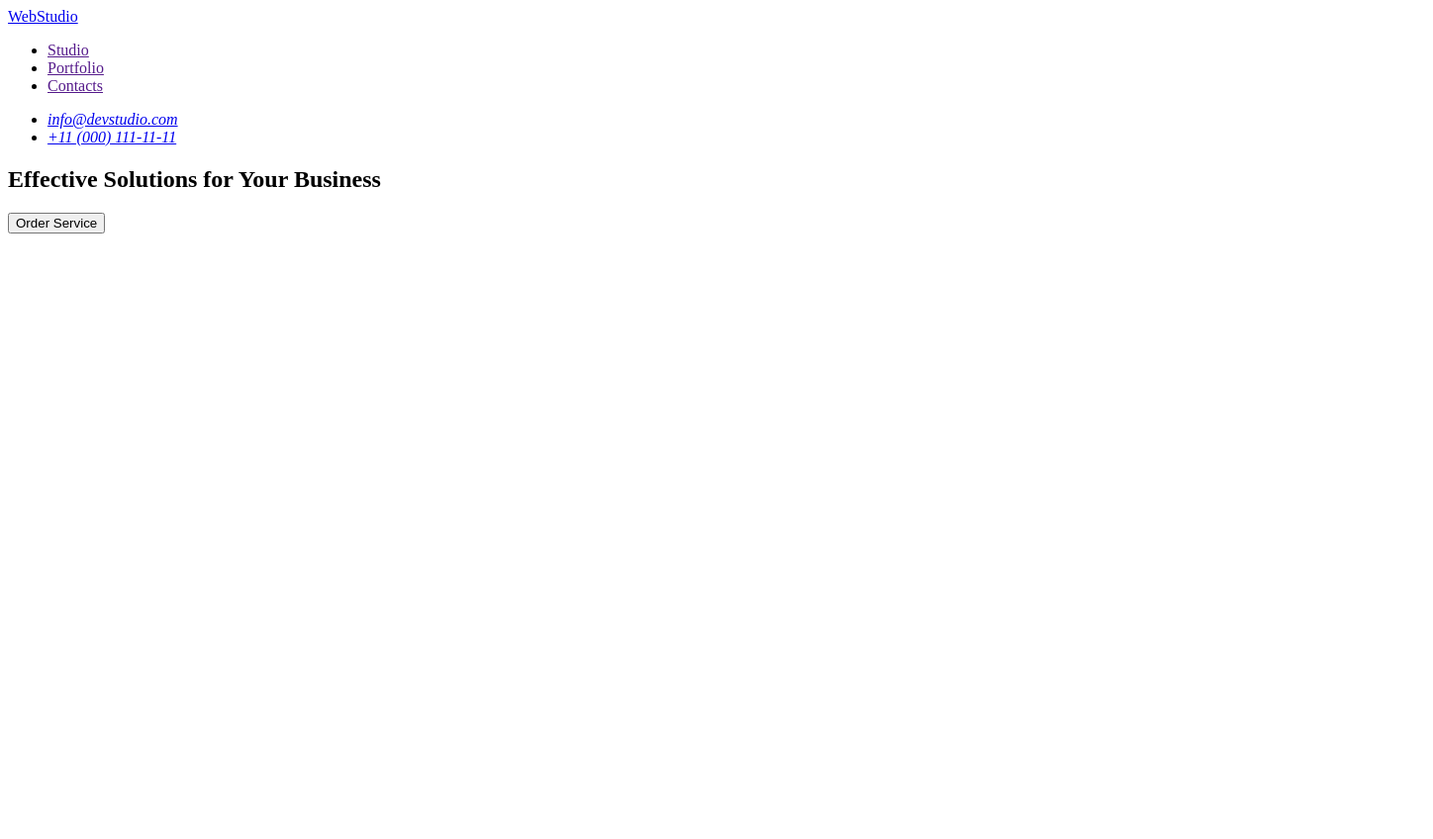
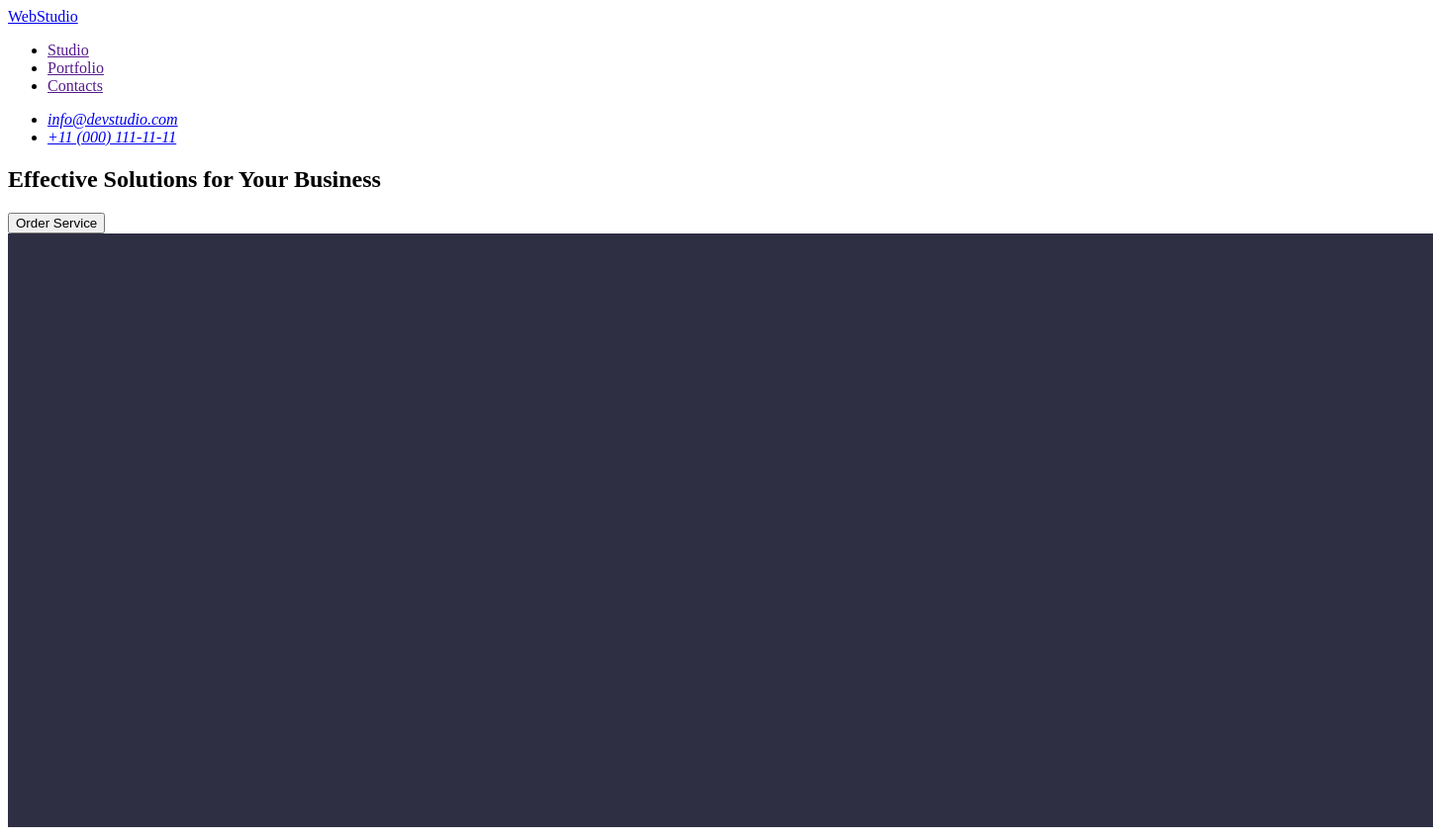
Before and after one commit to svitlana17o/goit-markup-hw-01, a plain HTML site: page index.html in a window 1280 px wide. Shown: the whole page at 99% size, 1448 px wide, since content can reach past the window. Before the commit the page ends 800 px from the top, so only its background shows below. Drawn offline with Linux system fonts and the light colour scheme.

```diff
--- a/index.html
+++ b/index.html
@@ -33,6 +33,7 @@
                 for Your Business
             </h1>
             <button type="button">Order Service</button>
+            <img src="./images/dark-bg.jpg" alt="dark-bg" width="1440" height="600"/>
         </section>
         <!-- #endregion hero -->
      </main>
```
Also changed, not shown: images/dark-bg.jpg (added).
